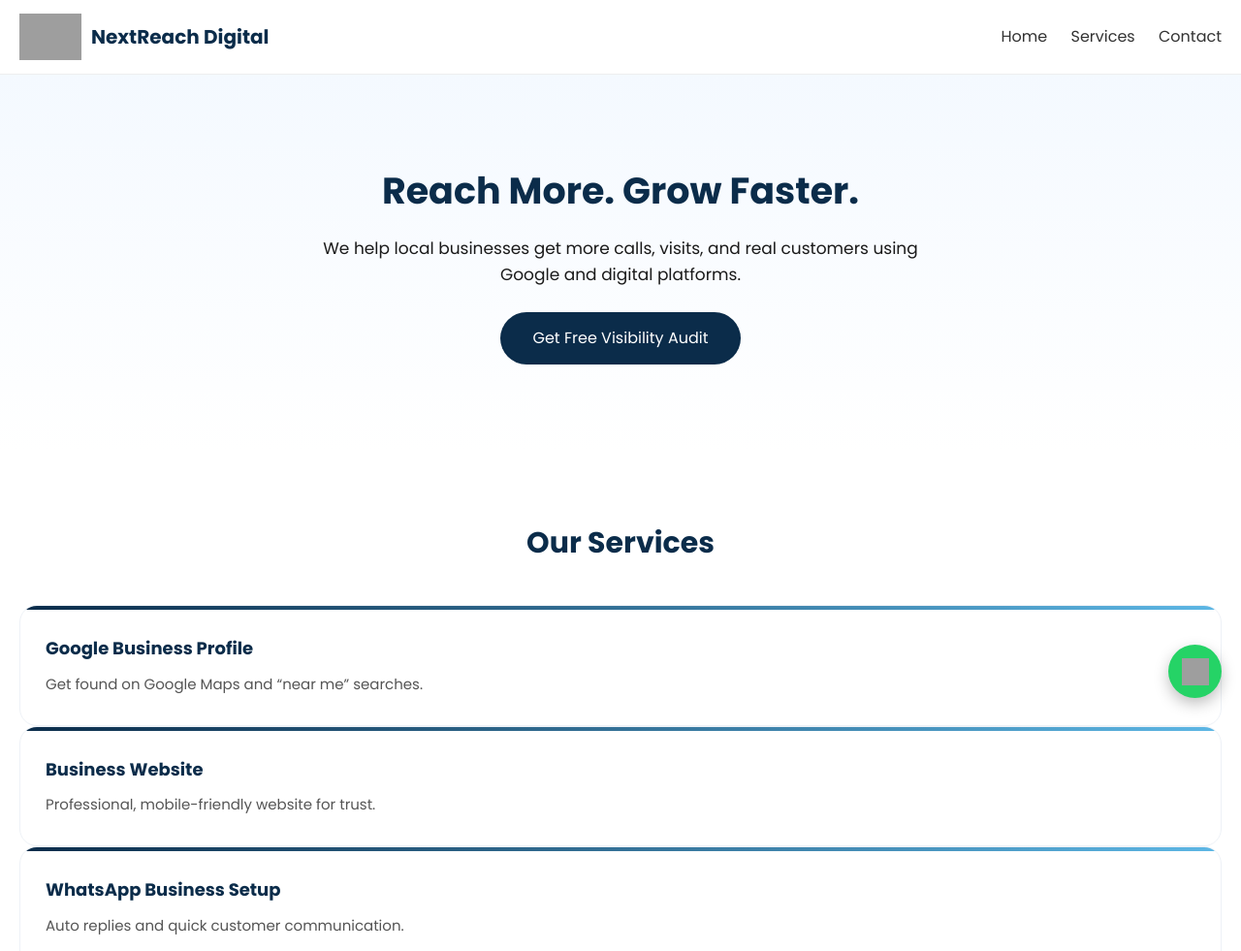
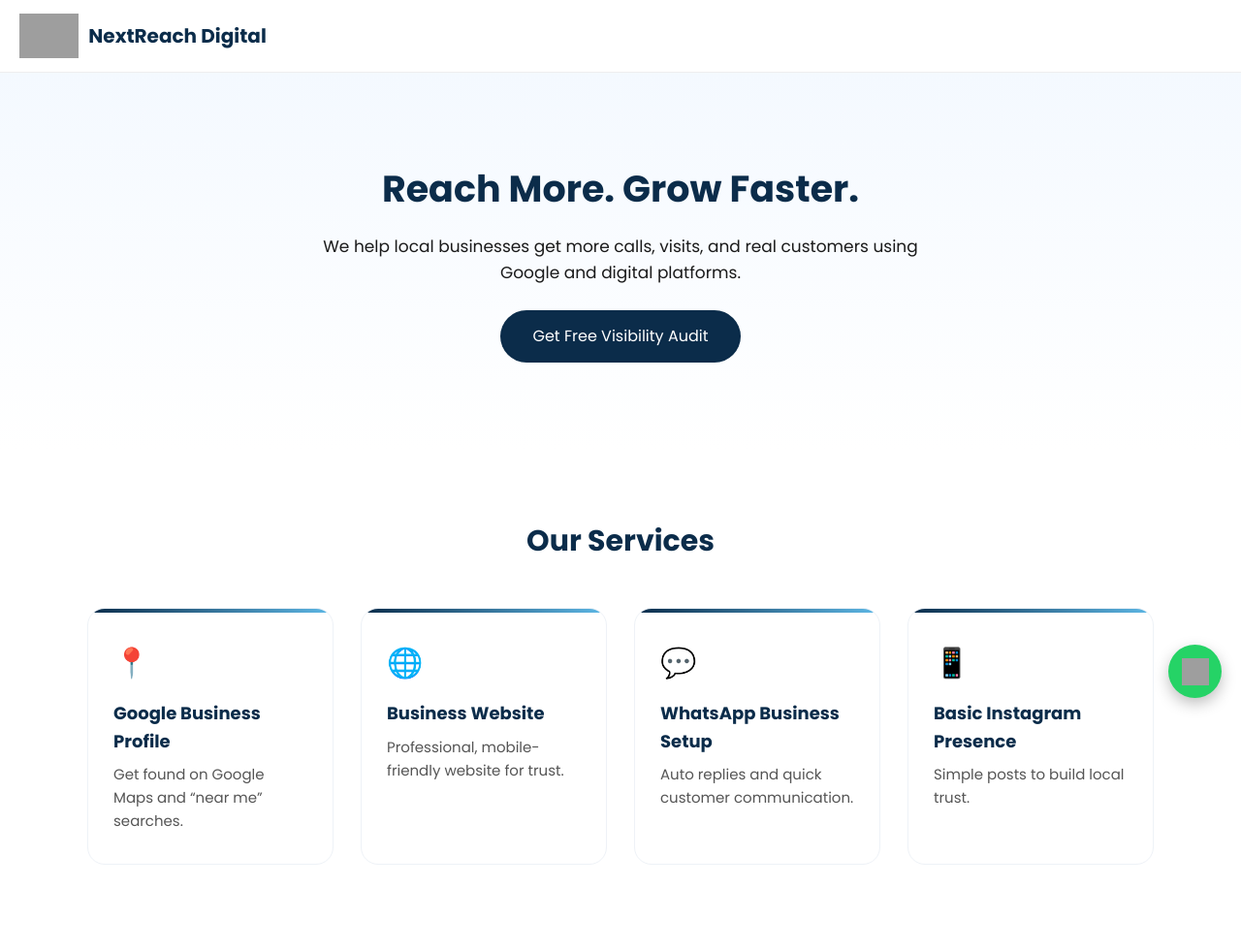
Before and after one commit to adixportal/Nextreach-Digital-, a plain HTML site: page index.html in a window 1280 px wide. Shown: the top 981 px of the page at 97% size. Drawn offline with Linux system fonts and the light colour scheme; grey boxes are pictures that could not be loaded.

Commit message:
Update index.html

```diff
--- a/index.html
+++ b/index.html
@@ -1,8 +1,8 @@
 <!DOCTYPE html>
 <html lang="en">
 <head>
-  <meta charset="UTF-8" />
-  <meta name="viewport" content="width=device-width, initial-scale=1.0"/>
+  <meta charset="UTF-8">
+  <meta name="viewport" content="width=device-width, initial-scale=1.0">
   <title>NextReach Digital | Reach More. Grow Faster.</title>
 
   <link href="https://fonts.googleapis.com/css2?family=Poppins:wght@300;400;600;700&display=swap" rel="stylesheet">
@@ -38,7 +38,7 @@
     }
 
     .brand img {
-      height: 48px;
+      height: 46px;
       width: auto;
     }
 
@@ -84,14 +84,14 @@
       font-weight: 500;
     }
 
-    /* SECTIONS */
+    /* SECTION */
     section {
       padding: 70px 20px;
     }
 
     .section-title {
       text-align: center;
-      margin-bottom: 40px;
+      margin-bottom: 45px;
     }
 
     .section-title h3 {
@@ -99,10 +99,19 @@
       color: #0b2c4a;
     }
 
+    /* SERVICES GRID */
+    .services {
+      display: grid;
+      grid-template-columns: repeat(auto-fit, minmax(250px, 1fr));
+      gap: 28px;
+      max-width: 1100px;
+      margin: auto;
+    }
+
     /* PREMIUM SERVICE CARDS */
     .service-box {
       position: relative;
-  padding: 30px 26px;
+      padding: 32px 26px;
       border-radius: 18px;
       background: #ffffff;
       border: 1px solid #eef2f7;
@@ -120,10 +129,15 @@
       background: linear-gradient(90deg, #0b2c4a, #5db7e5);
     }
 
+    .service-icon {
+      font-size: 30px;
+      margin-bottom: 14px;
+    }
+
     .service-box h4 {
       font-size: 18px;
-  margin-bottom: 10px;
       color: #0b2c4a;
+      margin-bottom: 8px;
     }
 
     .service-box p {
@@ -135,6 +149,7 @@
       transform: translateY(-8px);
       box-shadow: 0 18px 40px rgba(11, 44, 74, 0.12);
     }
+
     /* WHY US */
     .why-us {
       display: grid;
@@ -148,7 +163,7 @@
     .why-box {
       background: #f5f9ff;
       padding: 22px;
-      border-radius: 12px;
+      border-radius: 14px;
       font-weight: 500;
     }
 
@@ -171,8 +186,8 @@
     }
 
     .contact h3 {
+      font-size: 26px;
       margin-bottom: 15px;
-      font-size: 26px;
     }
 
     footer {
@@ -183,14 +198,14 @@
       font-size: 14px;
     }
 
-    /* WHATSAPP ICON BUTTON */
+    /* WHATSAPP BUTTON */
     .whatsapp-btn {
       position: fixed;
       bottom: 80px;
       right: 20px;
       width: 55px;
       height: 55px;
-      background-color: #25D366;
+      background: #25D366;
       border-radius: 50%;
       display: flex;
       justify-content: center;
@@ -205,7 +220,6 @@
       height: 28px;
     }
 
-    /* RESPONSIVE */
     @media (max-width: 768px) {
       nav {
         display: none;
@@ -224,12 +238,6 @@
     <img src="https://i.ibb.co/gF7wFVfc/file-000000000cc871faa6a7260c81b1234e.png" alt="NextReach Digital Logo">
     <h1>NextReach Digital</h1>
   </div>
-
-  <nav>
-    <a href="#">Home</a>
-    <a href="#">Services</a>
-    <a href="#">Contact</a>
-  </nav>
 </header>
 
 <div class="hero">
@@ -248,21 +256,25 @@
 
   <div class="services">
     <div class="service-box">
+      <div class="service-icon">📍</div>
       <h4>Google Business Profile</h4>
       <p>Get found on Google Maps and “near me” searches.</p>
     </div>
 
     <div class="service-box">
+      <div class="service-icon">🌐</div>
       <h4>Business Website</h4>
       <p>Professional, mobile-friendly website for trust.</p>
     </div>
 
     <div class="service-box">
+      <div class="service-icon">💬</div>
       <h4>WhatsApp Business Setup</h4>
       <p>Auto replies and quick customer communication.</p>
     </div>
 
     <div class="service-box">
+      <div class="service-icon">📱</div>
       <h4>Basic Instagram Presence</h4>
       <p>Simple posts to build local trust.</p>
     </div>
@@ -302,7 +314,6 @@
   © 2026 NextReach Digital | Reach More. Grow Faster.
 </footer>
 
-<!-- WHATSAPP FLOATING ICON -->
 <a
   href="https://wa.me/916367317712?text=Hello%20NextReach%20Digital,%20I%20want%20a%20free%20visibility%20audit."
   class="whatsapp-btn"
```
Lines whose indentation alone changed are shown as unchanged.
